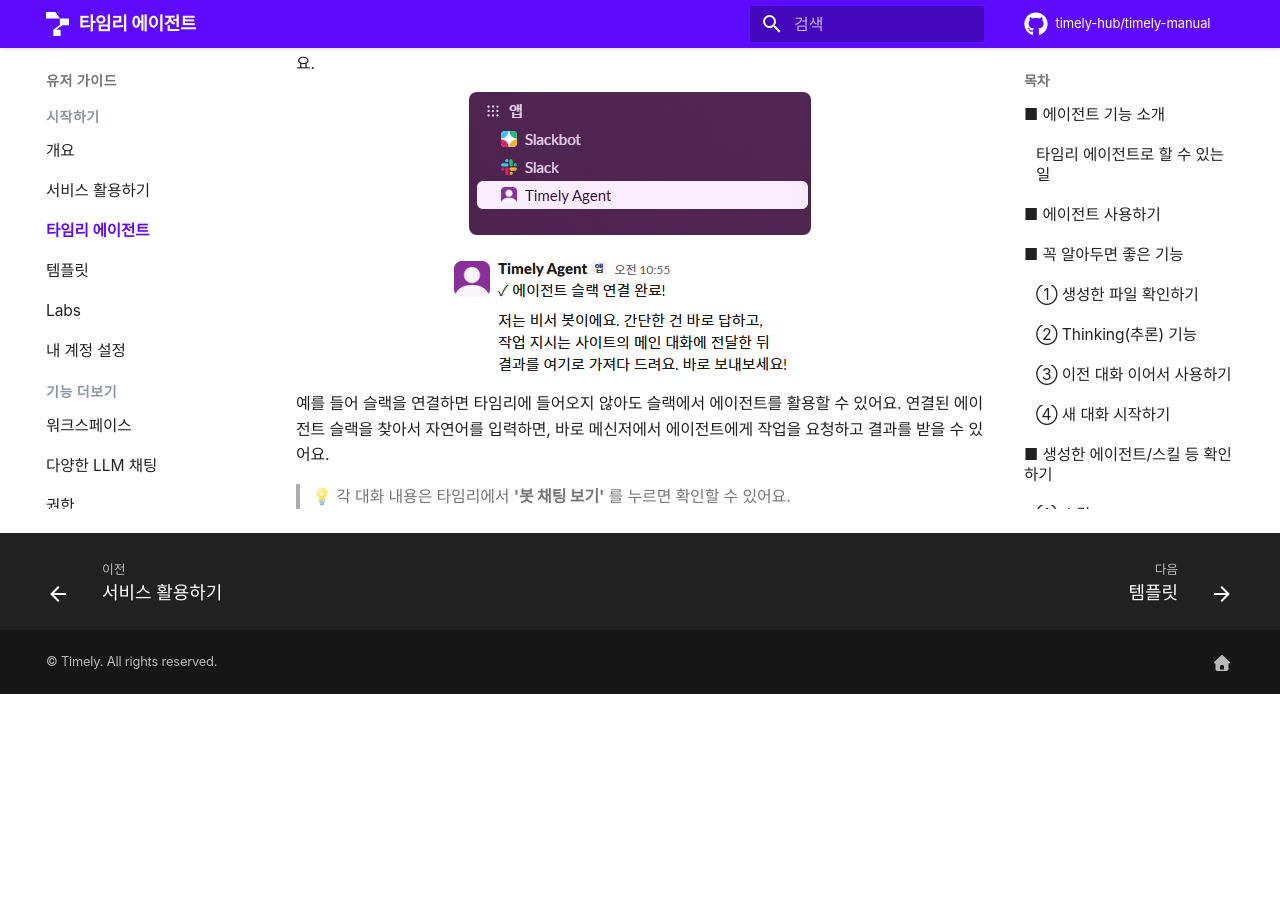
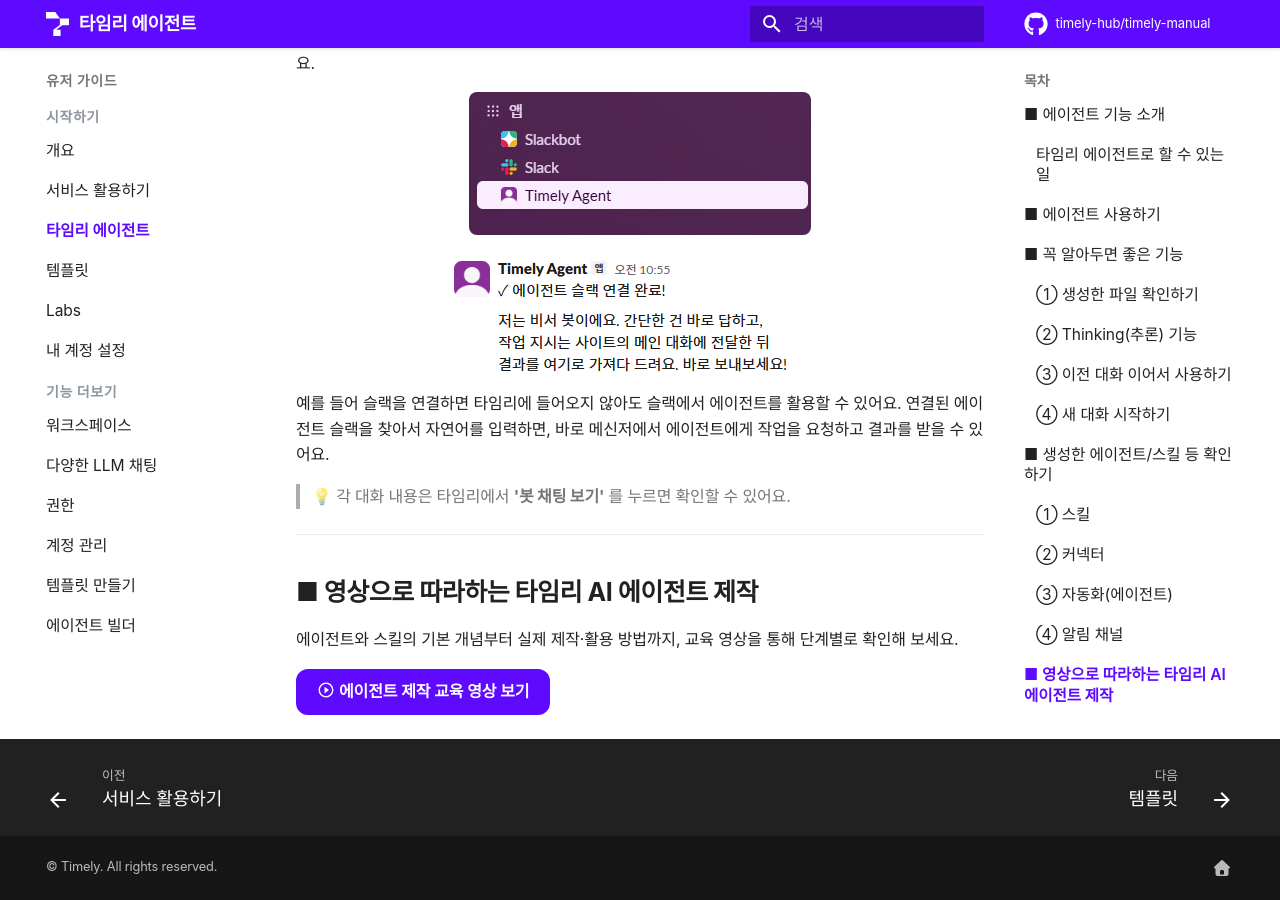
Before and after one commit to timely-hub/timely-manual, an MkDocs documentation site: the page built from docs/user/getting-started/agents.md, in a window 1280 px wide and 900 px high, scrolled down 7467 px. Built offline with MkDocs 1.6.1 and Material for MkDocs 9.7.7, drawn with Linux system fonts in a browser that asks for light colours; some web fonts are replaced; comment, search, counter and statistics services are not loaded; before the commit the page ends 8161 px from its top, so only the background shows below that.

Commit message:
content(agents): add YouTube tutorial CTA at bottom of 타임리 에이전트 page
New "■ 영상으로 따라하는 타임리 AI 에이전트 제작" section after the
④ 알림 채널 block. One-line description + primary button that deep-links
into the tutorial video at t=773 in a new tab.

Co-Authored-By: Claude Opus 4.7 (1M context) <noreply@anthropic.com>

```diff
--- a/docs/user/getting-started/agents.md
+++ b/docs/user/getting-started/agents.md
@@ -131,3 +131,11 @@
 예를 들어 슬랙을 연결하면 타임리에 들어오지 않아도 슬랙에서 에이전트를 활용할 수 있어요. 연결된 에이전트 슬랙을 찾아서 자연어를 입력하면, 바로 메신저에서 에이전트에게 작업을 요청하고 결과를 받을 수 있어요.
 
 > 💡 각 대화 내용은 타임리에서 **'봇 채팅 보기'** 를 누르면 확인할 수 있어요.
+
+---
+
+## **■ 영상으로 따라하는 타임리 AI 에이전트 제작**
+
+에이전트와 스킬의 기본 개념부터 실제 제작·활용 방법까지, 교육 영상을 통해 단계별로 확인해 보세요.
+
+[:material-play-circle-outline: 에이전트 제작 교육 영상 보기](https://www.youtube.com/live/iLcH1Yp0vTw?si=Ahho66yyRJh9z_Oz&t=773){ .md-button .md-button--primary target="_blank" rel="noopener" }
```
